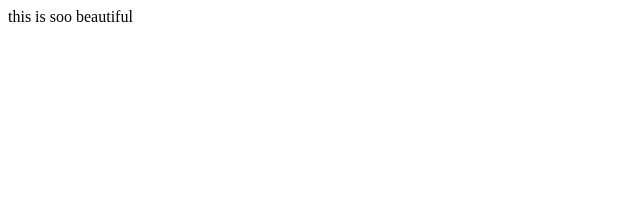
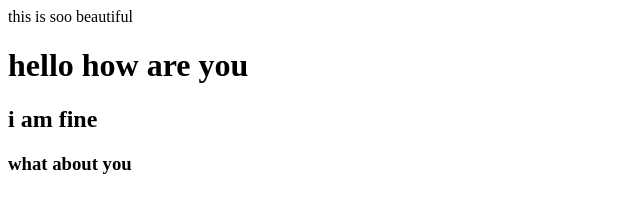
Before and after one commit to KethavathNandini/localrepo, a plain HTML site: page index.html in a window 1280 px wide. Shown: the whole page, without its empty margins (0-640 px from the left). Drawn offline with Linux system fonts and the light colour scheme.

Commit message:
new versipon

```diff
--- a/index.html
+++ b/index.html
@@ -1 +1,4 @@
 <p> this is soo beautiful </p>
+<h1>hello how are you</h1>
+<h2>i am fine</h2>
+<h3>what about you</h3>
```
